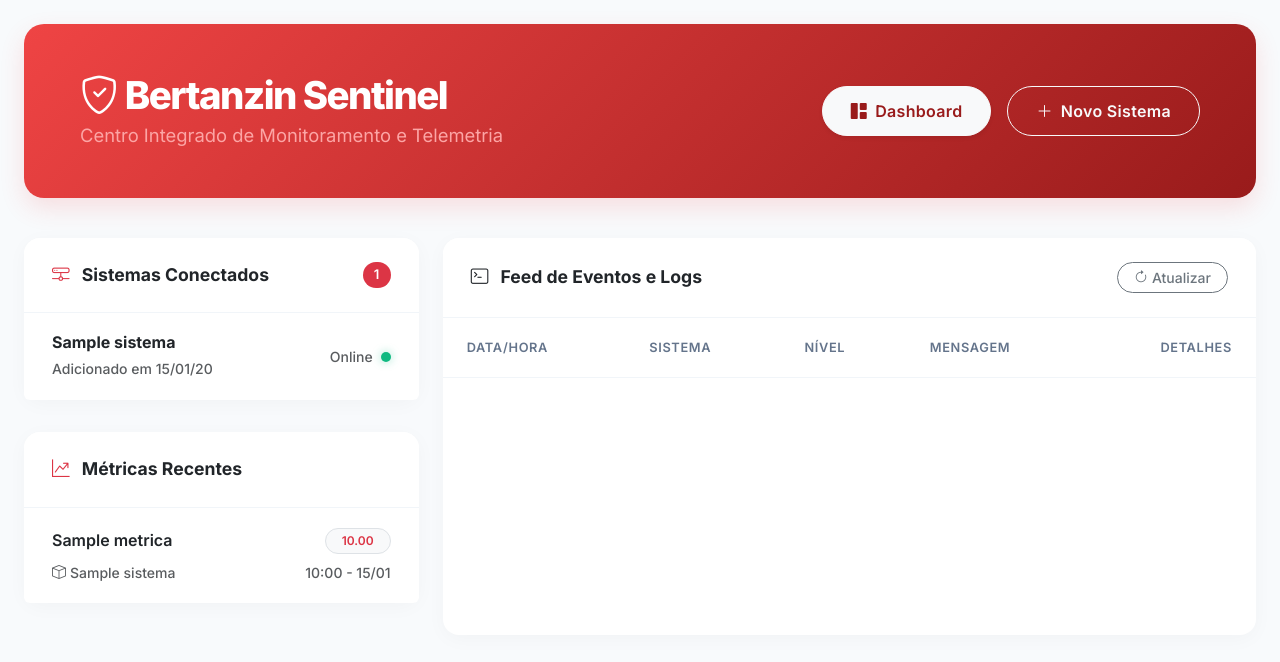
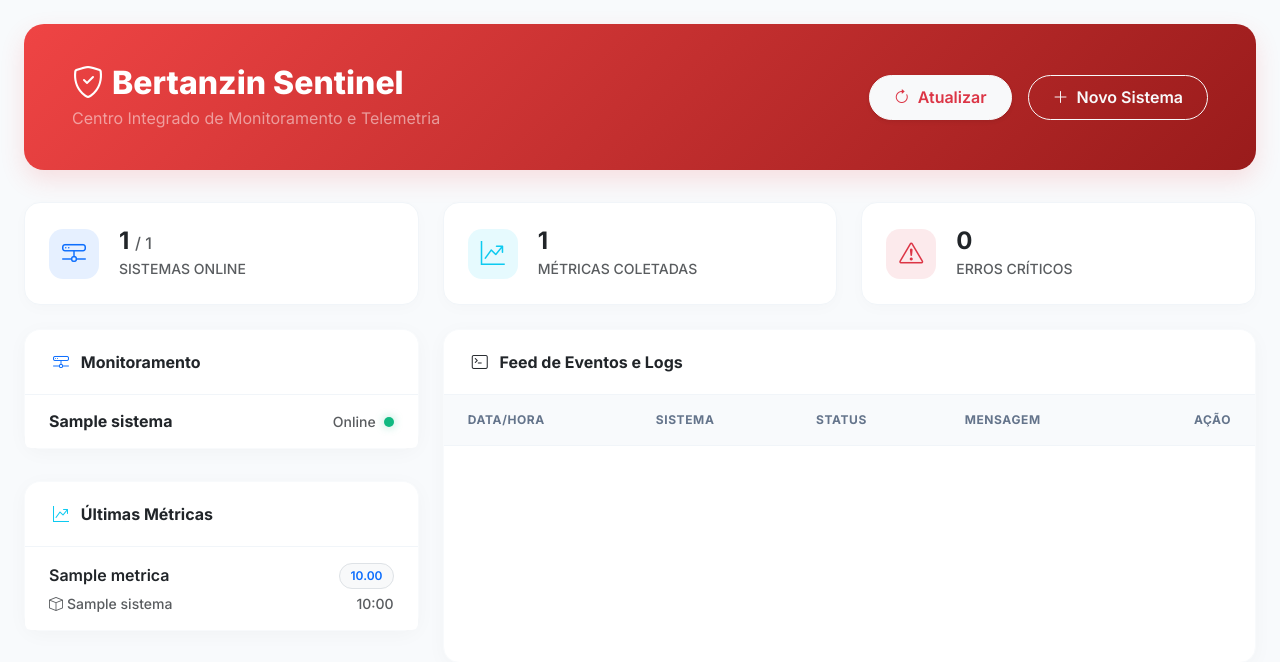
Before and after one commit to pedrobertanzin-design/bertanzin-sentinel, a PHP site: page /bertanzin-sentinel/ in a window 1280 px wide. Shown: the top 662 px of the page. Run offline with PHP 8.4, Linux system fonts and the light colour scheme; tables that the repository leaves empty hold one stand-in row (values such as "Sample post"); lists and menus that the app fills with data are empty; some libraries are stand-ins or nearby versions.

Commit message:
feat: organizando a interface, deixando menos poluida visualmente e mais atrativa

```diff
--- a/index.php
+++ b/index.php
@@ -15,7 +15,7 @@ $stmtEventos = $pdo->query("
     SELECT e.*, s.nome AS sistema_nome
     FROM eventos e
     JOIN sistemas s ON e.sistema_id = s.id
-    ORDER BY e.registrado_em DESC LIMIT 10
+    ORDER BY e.registrado_em DESC LIMIT 12
 ");
 $eventos = $stmtEventos->fetchAll(PDO::FETCH_ASSOC);
 
@@ -23,9 +23,14 @@ $stmtMetricas = $pdo->query("
     SELECT m.*, s.nome AS sistema_nome
     FROM metricas m
     JOIN sistemas s ON m.sistema_id = s.id
-    ORDER BY m.registrado_em DESC LIMIT 10
+    ORDER BY m.registrado_em DESC LIMIT 8
 ");
 $metricas = $stmtMetricas->fetchAll(PDO::FETCH_ASSOC);
+
+// Contadores para os Quick Stats
+$totalSistemas = count($sistemas);
+$sistemasOnline = count(array_filter($sistemas, function($s) { return $s['ativo'] == 1; }));
+$qtdErros = count(array_filter($eventos, function($e) { return $e['nivel'] == 'error'; }));
 ?>
 <!DOCTYPE html>
 <html lang="pt-BR">
@@ -34,16 +39,13 @@ $metricas = $stmtMetricas->fetchAll(PDO::FETCH_ASSOC);
     <meta name="viewport" content="width=device-width, initial-scale=1.0">
     <title>Dashboard - Bertanzin Sentinel</title>
 
-    <!-- Fonte Inter (Pesos: 400, 500, 600, 700, 800) -->
     <link rel="preconnect" href="https://fonts.googleapis.com">
     <link rel="preconnect" href="https://fonts.gstatic.com" crossorigin>
     <link href="https://fonts.googleapis.com/css2?family=Inter:wght@400;500;600;700;800&display=swap" rel="stylesheet">
-
     <link href="https://cdn.jsdelivr.net/npm/bootstrap@5.3.0/dist/css/bootstrap.min.css" rel="stylesheet">
     <link rel="stylesheet" href="https://cdn.jsdelivr.net/npm/bootstrap-icons@1.11.1/font/bootstrap-icons.css">
 
     <style>
-        /* Base e Tipografia */
         body {
             background-color: #f8fafc;
             font-family: 'Inter', sans-serif;
@@ -55,89 +57,65 @@ $metricas = $stmtMetricas->fetchAll(PDO::FETCH_ASSOC);
         .fw-bold { font-weight: 700 !important; }
         .fw-extrabold { font-weight: 800 !important; }
 
-        /* Cabeçalho Red & Glow Effect */
+        /* Cabeçalho Hero */
         .main-header {
-            /* Degradê de um vermelho claro/vivo para um escuro elegante */
             background: linear-gradient(135deg, #ef4444 0%, #991b1b 100%);
             border-radius: 20px;
-            padding: 3rem 3.5rem; /* Respiro extra */
+            padding: 2.5rem 3rem;
             color: white;
             box-shadow: 0 10px 25px rgba(239, 68, 68, 0.15);
-            margin-bottom: 2.5rem;
-            /* Transição suave para o brilho e leve movimento */
-            transition: box-shadow 0.4s ease-in-out, transform 0.4s ease;
+            margin-bottom: 2rem;
+            transition: box-shadow 0.4s ease-in-out;
         }
         .main-header:hover {
-            box-shadow: 0 0 35px rgba(239, 68, 68, 0.55); /* Efeito de brilho */
-            transform: translateY(-2px);
-        }
-        .main-header h1 {
-            letter-spacing: -0.04em;
-            font-size: 2.4rem;
-        }
-        .main-header p {
-            color: #fca5a5; /* Tom rosa/vermelho bem claro para contraste na leitura */
-            font-size: 1.15rem;
-            font-weight: 400;
+            box-shadow: 0 0 35px rgba(239, 68, 68, 0.35);
         }
 
-        /* Botões */
-        .btn-custom {
-            border-radius: 50px;
-            padding: 0.75rem 1.75rem;
-            letter-spacing: 0.02em;
-            transition: all 0.2s ease;
+        /* Quick Stats */
+        .stat-card {
+            background: #fff;
+            border-radius: 16px;
+            padding: 1.5rem;
+            border: 1px solid #f1f5f9;
+            box-shadow: 0 4px 15px rgba(0,0,0,0.02);
+            display: flex;
+            align-items: center;
+            gap: 1.25rem;
         }
-        .btn-light.btn-custom { color: #991b1b; }
-        .btn-light.btn-custom:hover { background-color: #f8fafc; transform: scale(1.03); }
+        .stat-icon {
+            width: 50px;
+            height: 50px;
+            border-radius: 14px;
+            display: flex;
+            align-items: center;
+            justify-content: center;
+            font-size: 1.5rem;
+        }
 
-        /* Cartões (Cards) */
+        /* Cards de Dados */
         .card {
             border: none;
             border-radius: 16px;
             box-shadow: 0 4px 20px rgba(0,0,0,0.03);
             margin-bottom: 2rem;
+            border: 1px solid #f8fafc;
         }
         .card-header {
             background-color: #fff;
             border-bottom: 1px solid #f1f5f9;
-            font-size: 1.1rem;
-            padding: 1.5rem 1.75rem;
+            padding: 1.25rem 1.75rem;
             border-top-left-radius: 16px !important;
             border-top-right-radius: 16px !important;
         }
 
-        /* Listas e Tabelas (Espaçamento UX) */
-        .list-group-item {
-            padding: 1.25rem 1.75rem;
-            border-color: #f1f5f9;
-        }
+        /* Listas e Tabelas */
+        .list-group-item { padding: 1rem 1.5rem; border-color: #f1f5f9; }
+        .table > :not(caption) > * > * { padding: 1rem 1.5rem; vertical-align: middle; border-bottom-color: #f1f5f9; }
+        .table thead th { font-size: 0.75rem; text-transform: uppercase; color: #64748b !important; letter-spacing: 0.05em; background: #f8fafc; }
 
-        .table > :not(caption) > * > * {
-            padding: 1.25rem 1.5rem;
-            vertical-align: middle;
-            border-bottom-color: #f1f5f9;
-        }
-        .table thead th {
-            font-size: 0.8rem;
-            letter-spacing: 0.05em;
-            text-transform: uppercase;
-            color: #64748b !important;
-        }
-
-        /* Elementos Visuais */
-        .status-dot {
-            height: 10px;
-            width: 10px;
-            background-color: #10b981;
-            border-radius: 50%;
-            display: inline-block;
-            box-shadow: 0 0 10px rgba(16, 185, 129, 0.4);
-        }
-        .status-dot.offline {
-            background-color: #ef4444;
-            box-shadow: 0 0 10px rgba(239, 68, 68, 0.4);
-        }
+        /* Elementos UI */
+        .status-dot { height: 10px; width: 10px; background-color: #10b981; border-radius: 50%; display: inline-block; box-shadow: 0 0 10px rgba(16, 185, 129, 0.4); }
+        .status-dot.offline { background-color: #ef4444; box-shadow: 0 0 10px rgba(239, 68, 68, 0.4); }
         .badge { padding: 0.5em 0.85em; font-weight: 600; }
 
         .log-payload {
@@ -146,46 +124,80 @@ $metricas = $stmtMetricas->fetchAll(PDO::FETCH_ASSOC);
             color: #34d399;
             padding: 1.25rem;
             border-radius: 12px;
+            font-family: monospace;
             border: 1px solid #334155;
-            font-family: monospace;
         }
+        .btn-custom { border-radius: 50px; padding: 0.6rem 1.5rem; transition: all 0.2s; }
     </style>
 </head>
 <body>
 
 <div class="container-fluid px-4 mt-4 mb-5">
-    <!-- Cabeçalho Principal (Hero Header) -->
+
+    <!-- Cabeçalho Principal -->
     <div class="main-header d-flex flex-column flex-md-row justify-content-between align-items-md-center">
         <div>
-            <h1 class="mb-1 fw-extrabold">
+            <h1 class="mb-1 fw-extrabold fs-2">
                 <i class="bi bi-shield-check text-white me-2"></i>Bertanzin Sentinel
             </h1>
-            <p class="mb-0">Centro Integrado de Monitoramento e Telemetria</p>
+            <p class="mb-0 text-white-50 fs-6">Centro Integrado de Monitoramento e Telemetria</p>
         </div>
         <div class="mt-4 mt-md-0 d-flex gap-3">
-            <a href="index.php" class="btn btn-light fw-semibold btn-custom shadow-sm">
-                <i class="bi bi-grid-1x2-fill me-2"></i>Dashboard
-            </a>
+            <button onclick="location.reload();" class="btn btn-light fw-semibold btn-custom shadow-sm text-danger">
+                <i class="bi bi-arrow-clockwise me-2"></i>Atualizar
+            </button>
             <a href="novo_sistema.php" class="btn btn-outline-light fw-semibold btn-custom">
                 <i class="bi bi-plus-lg me-2"></i>Novo Sistema
             </a>
         </div>
     </div>
 
+    <!-- Quick Stats Row -->
+    <div class="row g-4 mb-4">
+        <div class="col-md-4">
+            <div class="stat-card">
+                <div class="stat-icon bg-primary bg-opacity-10 text-primary"><i class="bi bi-hdd-network"></i></div>
+                <div>
+                    <h4 class="fw-bold mb-0 text-dark"><?= $sistemasOnline ?> <span class="fs-6 fw-medium text-muted">/ <?= $totalSistemas ?></span></h4>
+                    <small class="text-muted fw-medium text-uppercase letter-spacing">Sistemas Online</small>
+                </div>
+            </div>
+        </div>
+        <div class="col-md-4">
+            <div class="stat-card">
+                <div class="stat-icon bg-info bg-opacity-10 text-info"><i class="bi bi-graph-up-arrow"></i></div>
+                <div>
+                    <h4 class="fw-bold mb-0 text-dark"><?= count($metricas) ?></h4>
+                    <small class="text-muted fw-medium text-uppercase letter-spacing">Métricas Coletadas</small>
+                </div>
+            </div>
+        </div>
+        <div class="col-md-4">
+            <div class="stat-card">
+                <div class="stat-icon bg-danger bg-opacity-10 text-danger"><i class="bi bi-exclamation-triangle"></i></div>
+                <div>
+                    <h4 class="fw-bold mb-0 text-dark"><?= $qtdErros ?></h4>
+                    <small class="text-muted fw-medium text-uppercase letter-spacing">Erros Críticos</small>
+                </div>
+            </div>
+        </div>
+    </div>
+
+    <!-- Dados Principais -->
     <div class="row">
-        <!-- Coluna da Esquerda -->
+        <!-- Coluna da Esquerda (Sistemas e Métricas) -->
         <div class="col-lg-4">
+
+            <!-- Sistemas -->
             <div class="card">
                 <div class="card-header fw-bold d-flex justify-content-between align-items-center">
-                    <span><i class="bi bi-hdd-network text-danger me-2"></i> Sistemas Conectados</span>
-                    <span class="badge bg-danger rounded-pill"><?= count($sistemas) ?></span>
+                    <span><i class="bi bi-hdd-network text-primary me-2"></i> Monitoramento</span>
                 </div>
                 <div class="list-group list-group-flush rounded-bottom">
                     <?php foreach($sistemas as $sis): ?>
                         <div class="list-group-item d-flex justify-content-between align-items-center">
                             <div>
-                                <h6 class="mb-1 fw-bold text-dark"><?= htmlspecialchars($sis['nome']) ?></h6>
-                                <small class="text-muted fw-medium">Adicionado em <?= date('d/m/y', strtotime($sis['criado_em'])) ?></small>
+                                <h6 class="mb-0 fw-bold text-dark"><?= htmlspecialchars($sis['nome']) ?></h6>
                             </div>
                             <div class="d-flex align-items-center gap-2">
                                 <span class="text-muted small fw-medium"><?= $sis['ativo'] ? 'Online' : 'Offline' ?></span>
@@ -196,53 +208,52 @@ $metricas = $stmtMetricas->fetchAll(PDO::FETCH_ASSOC);
                 </div>
             </div>
 
+            <!-- Métricas -->
             <div class="card">
                 <div class="card-header fw-bold">
-                    <i class="bi bi-graph-up-arrow text-danger me-2"></i> Métricas Recentes
+                    <i class="bi bi-graph-up-arrow text-info me-2"></i> Últimas Métricas
                 </div>
                 <div class="list-group list-group-flush rounded-bottom">
                     <?php foreach($metricas as $metrica): ?>
                         <div class="list-group-item">
-                            <div class="d-flex justify-content-between align-items-start mb-2">
-                                <span class="fw-semibold text-dark"><?= htmlspecialchars($metrica['nome_metrica']) ?></span>
-                                <span class="badge bg-light text-danger border rounded-pill px-3"><?= htmlspecialchars($metrica['valor_metrica']) ?></span>
+                            <div class="d-flex justify-content-between align-items-start mb-1">
+                                <span class="fw-semibold text-dark fs-6"><?= htmlspecialchars($metrica['nome_metrica']) ?></span>
+                                <span class="badge bg-light text-primary border rounded-pill"><?= htmlspecialchars($metrica['valor_metrica']) ?></span>
                             </div>
-                            <div class="d-flex justify-content-between align-items-center">
+                            <div class="d-flex justify-content-between align-items-center mt-1">
                                 <small class="text-muted fw-medium"><i class="bi bi-box me-1"></i><?= htmlspecialchars($metrica['sistema_nome']) ?></small>
-                                <small class="text-muted fw-medium"><?= date('H:i - d/m', strtotime($metrica['registrado_em'])) ?></small>
+                                <small class="text-muted fw-medium"><?= date('H:i', strtotime($metrica['registrado_em'])) ?></small>
                             </div>
                         </div>
                     <?php endforeach; ?>
                 </div>
             </div>
+
         </div>
 
-        <!-- Coluna da Direita -->
+        <!-- Coluna da Direita (Logs) -->
         <div class="col-lg-8">
             <div class="card h-100">
-                <div class="card-header fw-bold d-flex justify-content-between align-items-center">
-                    <span><i class="bi bi-terminal text-dark me-2"></i> Feed de Eventos e Logs</span>
-                    <button class="btn btn-sm btn-outline-secondary rounded-pill px-3 fw-medium" onclick="location.reload();">
-                        <i class="bi bi-arrow-clockwise me-1"></i>Atualizar
-                    </button>
+                <div class="card-header fw-bold">
+                    <i class="bi bi-terminal text-dark me-2"></i> Feed de Eventos e Logs
                 </div>
                 <div class="card-body p-0">
                     <div class="table-responsive">
                         <table class="table table-hover mb-0">
-                            <thead class="bg-light">
+                            <thead>
                                 <tr>
-                                    <th class="ps-4 fw-semibold">Data/Hora</th>
-                                    <th class="fw-semibold">Sistema</th>
-                                    <th class="fw-semibold">Nível</th>
-                                    <th class="fw-semibold">Mensagem</th>
-                                    <th class="pe-4 text-end fw-semibold">Detalhes</th>
+                                    <th class="ps-4">Data/Hora</th>
+                                    <th>Sistema</th>
+                                    <th>Status</th>
+                                    <th>Mensagem</th>
+                                    <th class="pe-4 text-end">Ação</th>
                                 </tr>
                             </thead>
                             <tbody>
                                 <?php foreach($eventos as $evento): ?>
                                     <tr>
                                         <td class="ps-4 text-nowrap text-muted small fw-medium">
-                                            <?= date('d/m/Y H:i:s', strtotime($evento['registrado_em'])) ?>
+                                            <?= date('d/m/Y H:i', strtotime($evento['registrado_em'])) ?>
                                         </td>
                                         <td class="fw-bold text-dark"><?= htmlspecialchars($evento['sistema_nome']) ?></td>
                                         <td>
@@ -258,8 +269,8 @@ $metricas = $stmtMetricas->fetchAll(PDO::FETCH_ASSOC);
                                         <td class="text-secondary fw-medium"><?= htmlspecialchars($evento['mensagem']) ?></td>
                                         <td class="pe-4 text-end">
                                             <?php if($evento['payload']): ?>
-                                                <button class="btn btn-sm btn-light border rounded-circle" type="button" data-bs-toggle="collapse" data-bs-target="#payload-<?= $evento['id'] ?>" title="Ver Payload">
-                                                    <i class="bi bi-braces text-secondary"></i>
+                                                <button class="btn btn-sm btn-light border rounded-circle shadow-sm" type="button" data-bs-toggle="collapse" data-bs-target="#payload-<?= $evento['id'] ?>">
+                                                    <i class="bi bi-code-slash text-secondary"></i>
                                                 </button>
                                             <?php else: ?>
                                                 <span class="text-muted small">-</span>
@@ -270,7 +281,7 @@ $metricas = $stmtMetricas->fetchAll(PDO::FETCH_ASSOC);
                                     <tr>
                                         <td colspan="5" class="p-0 border-0">
                                             <div class="collapse" id="payload-<?= $evento['id'] ?>">
-                                                <div class="p-4 bg-light border-bottom">
+                                                <div class="p-3 bg-light border-bottom">
                                                     <pre class="log-payload m-0"><?= htmlspecialchars(json_encode(json_decode($evento['payload']), JSON_PRETTY_PRINT)) ?></pre>
                                                 </div>
                                             </div>
```
